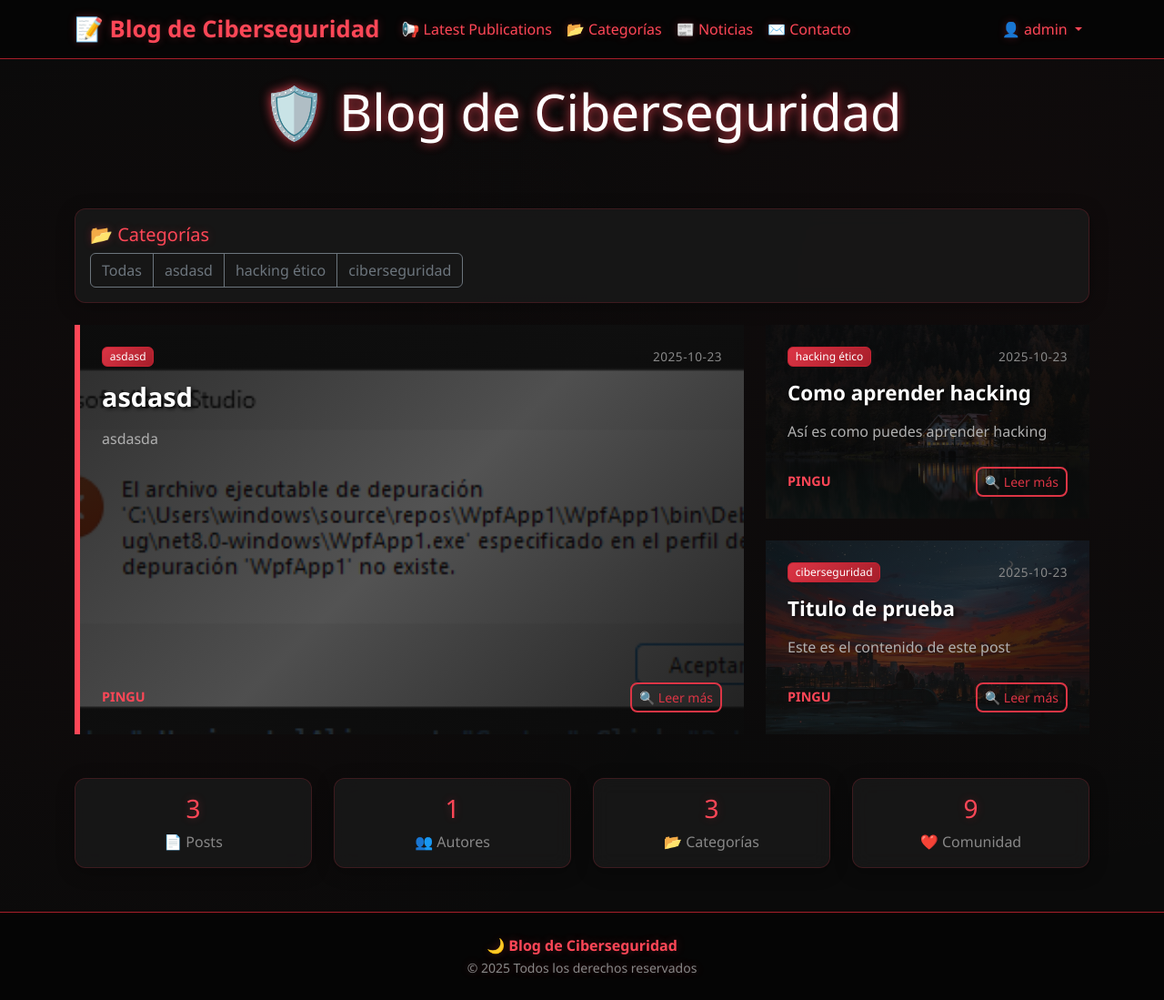
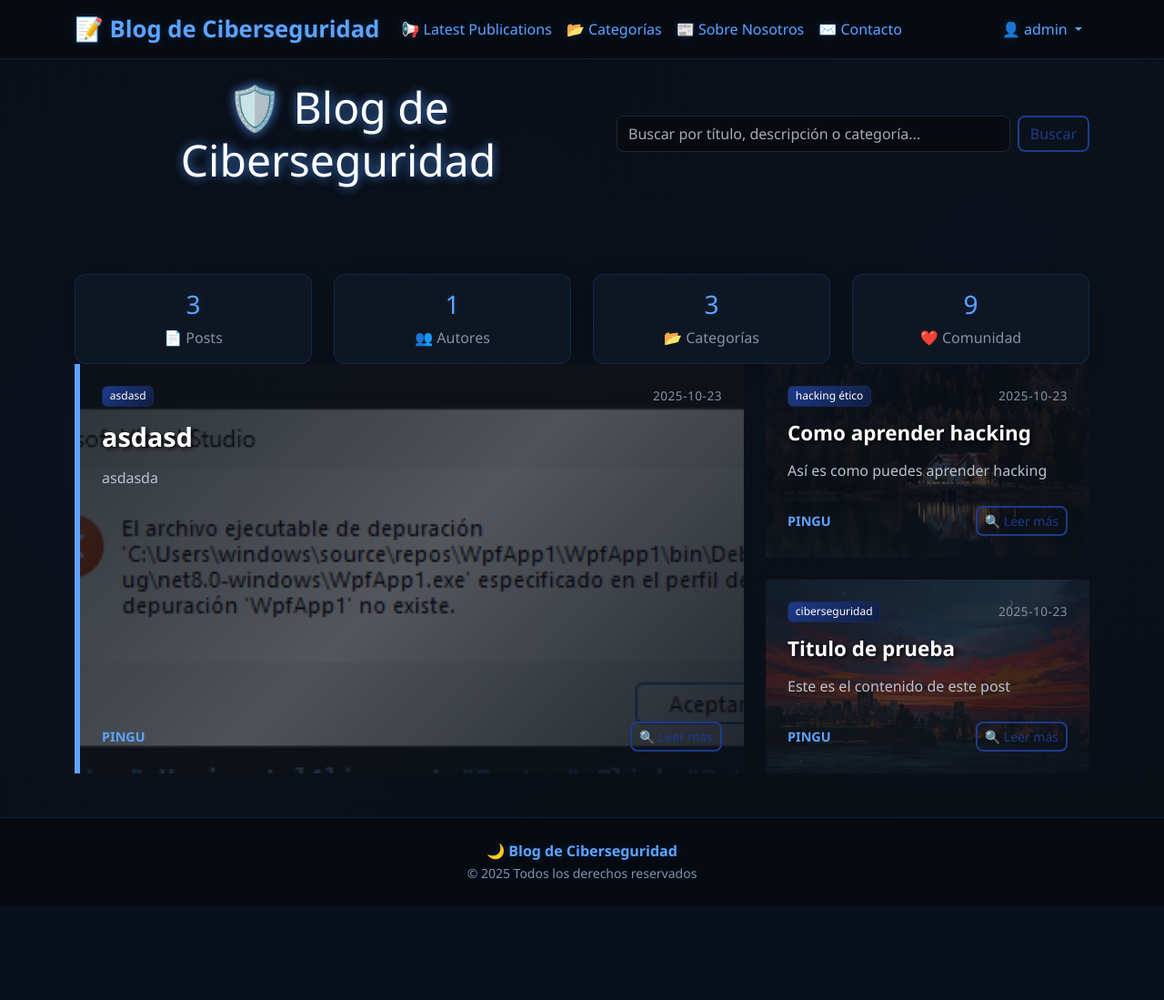
Before and after one commit to Maalfer/blog-pruebas, a Flask app: page / in a window 1280 px wide. Shown: the whole page at 91% size. After the commit the page ends 995 px from the top, so only its background shows below. Run offline with Flask 3, Linux system fonts and the light colour scheme; a user stored in the database is signed in; data comes from the database, SQL or seed files in the repository; some libraries are stand-ins or nearby versions.

Commit message:
Novedades

```diff
--- a/app.py
+++ b/app.py
@@ -104,11 +104,22 @@ def uploaded_file(filename):
 
 @app.route('/')
 def home():
+    q = request.args.get('q', '', type=str).strip()
     with get_db_connection() as conn:
-        posts = conn.execute('''
-            SELECT * FROM posts
-            ORDER BY date_created DESC
-        ''').fetchall()
+        if q:
+            like = f"%{q.lower()}%"
+            posts = conn.execute('''
+                SELECT id, title, content, author, category, image, date_created
+                FROM posts
+                WHERE LOWER(title) LIKE ? OR LOWER(content) LIKE ? OR LOWER(category) LIKE ?
+                ORDER BY date_created DESC
+            ''', (like, like, like)).fetchall()
+        else:
+            posts = conn.execute('''
+                SELECT id, title, content, author, category, image, date_created
+                FROM posts
+                ORDER BY date_created DESC
+            ''').fetchall()
         posts_list = []
         for post in posts:
             posts_list.append({
@@ -120,7 +131,38 @@ def home():
                 'image': post['image'],
                 'date_created': post['date_created']
             })
-        return render_template('home.html', posts=posts_list)
+        return render_template('home.html', posts=posts_list, q=q)
+
+@app.route('/search')
+def search():
+    q = request.args.get('q', '', type=str).strip()
+    with get_db_connection() as conn:
+        if q:
+            like = f"%{q.lower()}%"
+            posts = conn.execute('''
+                SELECT id, title, content, author, category, image, date_created
+                FROM posts
+                WHERE LOWER(title) LIKE ? OR LOWER(content) LIKE ? OR LOWER(category) LIKE ?
+                ORDER BY date_created DESC
+            ''', (like, like, like)).fetchall()
+        else:
+            posts = conn.execute('''
+                SELECT id, title, content, author, category, image, date_created
+                FROM posts
+                ORDER BY date_created DESC
+            ''').fetchall()
+    posts_list = []
+    for p in posts:
+        posts_list.append({
+            'id': p['id'],
+            'title': p['title'],
+            'content': p['content'],
+            'author': p['author'],
+            'category': p['category'],
+            'image': p['image'],
+            'date_created': p['date_created']
+        })
+    return render_template('partials/_posts_grid.html', posts=posts_list)
 
 @app.route('/latest-publications')
 def latest_publications():
@@ -175,7 +217,7 @@ def category_detail(cat_name):
         return render_template('category_empty.html', cat_name=cat_name), 404
     return render_template('category_detail.html', cat_name=cat_name, posts=posts)
 
-@app.route('/noticias')
+@app.route('/sobre-nosotros')
 def news():
     with get_db_connection() as conn:
         posts = conn.execute('''
@@ -184,7 +226,7 @@ def news():
             WHERE LOWER(category) = 'noticias'
             ORDER BY date_created DESC
         ''').fetchall()
-    return render_template('news.html', posts=posts)
+    return render_template('sobre-nosotros.html', posts=posts)
 
 @app.route('/contacto')
 def contact():
--- a/static/style.css
+++ b/static/style.css
@@ -1,17 +1,20 @@
-/* Variables de colores para el tema oscuro rojo */
+/* Variables de colores para el tema oscuro azul marino */
 :root {
-    --dark-bg: #0a0a0a;
-    --darker-bg: #050505;
-    --dark-card: #1a1a1a;
-    --dark-border: #2a2a2a;
-    --red-primary: #dc3545;
-    --red-dark: #c82333;
-    --red-darker: #a71e2a;
-    --red-glow: #ff4757;
-    --red-shadow: rgba(220, 53, 69, 0.3);
+    --dark-bg: #0a0f16;
+    --darker-bg: #070b11;
+    --dark-card: #111826;
+    --dark-border: #1d2635;
+
+    /* Reasignación de la paleta "roja" a azul marino */
+    --red-primary: #1e3a8a;   /* azul marino principal */
+    --red-dark: #152a5a;      /* azul marino más oscuro */
+    --red-darker: #0f1e40;    /* azul marino profundo */
+    --red-glow: #5ea3ff;      /* acento luminoso */
+    --red-shadow: rgba(30, 90, 200, 0.30); /* sombra azulada suave */
+
     --text-primary: #ffffff;
-    --text-secondary: #b0b0b0;
-    --text-muted: #888888;
+    --text-secondary: #b9c2d0;
+    --text-muted: #8691a3;
 }
 
 /* Estilos generales */
@@ -20,8 +23,8 @@ body.dark-theme {
     color: var(--text-primary);
     font-family: 'Segoe UI', Tahoma, Geneva, Verdana, sans-serif;
     background-image:
-        radial-gradient(circle at 15% 50%, rgba(220, 53, 69, 0.03) 0%, transparent 50%),
-        radial-gradient(circle at 85% 30%, rgba(220, 53, 69, 0.03) 0%, transparent 50%);
+        radial-gradient(circle at 15% 50%, rgba(30, 90, 200, 0.05) 0%, transparent 50%),
+        radial-gradient(circle at 85% 30%, rgba(30, 90, 200, 0.04) 0%, transparent 50%);
     min-height: 100vh;
 }
 
@@ -297,9 +300,9 @@ body.dark-theme {
 
 /* Efectos de glassmorphism */
 .glass-effect {
-    background: rgba(26, 26, 26, 0.8);
+    background: rgba(17, 24, 38, 0.8);
     backdrop-filter: blur(10px);
-    border: 1px solid rgba(220, 53, 69, 0.2);
+    border: 1px solid rgba(30, 90, 200, 0.25);
 }
 
 /* Animaciones sutiles */
@@ -330,11 +333,11 @@ body.dark-theme {
     background: linear-gradient(135deg, var(--red-dark), var(--red-primary));
 }
 
-/* Estilos para posts con im�genes de fondo */
+/* Estilos para posts con imágenes de fondo */
 .post-card-with-image {
     position: relative;
     overflow: hidden;
-    background: linear-gradient(135deg, rgba(26, 26, 26, 0.9), rgba(42, 42, 42, 0.8));
+    background: linear-gradient(135deg, rgba(17, 24, 38, 0.9), rgba(29, 38, 53, 0.8));
 }
 
 .post-card-with-image .card-background {
@@ -354,9 +357,9 @@ body.dark-theme {
     position: relative;
     z-index: 2;
     background: linear-gradient(135deg,
-        rgba(10, 10, 10, 0.85) 0%,
-        rgba(10, 10, 10, 0.7) 50%,
-        rgba(10, 10, 10, 0.9) 100%);
+        rgba(10, 15, 24, 0.85) 0%,
+        rgba(10, 15, 24, 0.7) 50%,
+        rgba(10, 15, 24, 0.9) 100%);
     height: 100%;
     display: flex;
     flex-direction: column;
@@ -367,17 +370,17 @@ body.dark-theme {
 
 .post-card-with-image:hover .card-background {
     transform: scale(1.1);
-    filter: brightness(0.8) contrast(1.1);
+    filter: brightness(0.9) contrast(1.1);
 }
 
 .post-card-with-image:hover .card-content {
     background: linear-gradient(135deg,
-        rgba(220, 53, 69, 0.1) 0%,
-        rgba(10, 10, 10, 0.8) 50%,
-        rgba(10, 10, 10, 0.95) 100%);
+        rgba(30, 90, 200, 0.10) 0%,
+        rgba(10, 15, 24, 0.8) 50%,
+        rgba(10, 15, 24, 0.95) 100%);
 }
 
-/* Efecto de overlay rojo al hover */
+/* Efecto de overlay azul al hover */
 .post-card-with-image::before {
     content: '';
     position: absolute;
@@ -386,8 +389,8 @@ body.dark-theme {
     width: 100%;
     height: 100%;
     background: linear-gradient(45deg,
-        rgba(220, 53, 69, 0) 0%,
-        rgba(220, 53, 69, 0.1) 100%);
+        rgba(30, 90, 200, 0) 0%,
+        rgba(30, 90, 200, 0.12) 100%);
     opacity: 0;
     transition: opacity 0.3s ease;
     z-index: 2;
@@ -493,75 +495,21 @@ body.dark-theme {
     margin-bottom: 2rem;
 }
 
-.post-item-large {
-    grid-column: span 8;
-    grid-row: span 2;
-    min-height: 400px;
-}
+.post-item-large { grid-column: span 8; grid-row: span 2; min-height: 400px; }
+.post-item-medium { grid-column: span 6; grid-row: span 1; min-height: 250px; }
+.post-item-small { grid-column: span 4; grid-row: span 1; min-height: 200px; }
+.post-item-tall { grid-column: span 4; grid-row: span 2; min-height: 400px; }
+.post-item-wide { grid-column: span 8; grid-row: span 1; min-height: 200px; }
 
-.post-item-medium {
-    grid-column: span 6;
-    grid-row: span 1;
-    min-height: 250px;
-}
+/* Estilos específicos para diferentes tamaños de cards */
+.post-card-featured { border-left: 6px solid var(--red-glow); }
+.post-card-featured .card-title { font-size: 1.8rem; margin-bottom: 1rem; }
+.post-card-standard .card-title { font-size: 1.4rem; margin-bottom: 0.8rem; }
+.post-card-compact .card-title { font-size: 1.2rem; margin-bottom: 0.5rem; }
 
-.post-item-small {
-    grid-column: span 4;
-    grid-row: span 1;
-    min-height: 200px;
-}
-
-.post-item-tall {
-    grid-column: span 4;
-    grid-row: span 2;
-    min-height: 400px;
-}
-
-.post-item-wide {
-    grid-column: span 8;
-    grid-row: span 1;
-    min-height: 200px;
-}
-
-/* Estilos espec�ficos para diferentes tama�os de cards */
-.post-card-featured {
-    border-left: 6px solid var(--red-glow);
-}
-
-.post-card-featured .card-title {
-    font-size: 1.8rem;
-    margin-bottom: 1rem;
-}
-
-.post-card-standard .card-title {
-    font-size: 1.4rem;
-    margin-bottom: 0.8rem;
-}
-
-.post-card-compact .card-title {
-    font-size: 1.2rem;
-    margin-bottom: 0.5rem;
-}
-
-.post-date {
-    font-size: 0.85rem;
-    color: var(--text-muted);
-    font-weight: 500;
-    letter-spacing: 0.5px;
-}
-
-.post-author {
-    font-size: 0.9rem;
-    color: var(--red-glow);
-    font-weight: 600;
-    text-transform: uppercase;
-}
-
-.post-excerpt {
-    line-height: 1.6;
-    color: var(--text-secondary);
-    margin-bottom: 1rem;
-}
+.post-date { font-size: 0.85rem; color: var(--text-muted); font-weight: 500; letter-spacing: 0.5px; }
+.post-author { font-size: 0.9rem; color: var(--red-glow); font-weight: 600; text-transform: uppercase; }
+.post-excerpt { line-height: 1.6; color: var(--text-secondary); margin-bottom: 1rem; }
 
 /* Patrones de grid para diferentes cantidades de posts */
 .grid-pattern-1 .post-item:nth-child(1) { grid-column: span 8; grid-row: span 2; }
--- a/templates/base.html
+++ b/templates/base.html
@@ -30,8 +30,8 @@
                             </a>
                         </li>
                         <li class="nav-item">
-                            <a class="nav-link text-red-glow {% if request.path.startswith('/noticias') %}active{% endif %}" href="{{ url_for('news') }}">
-                                📰 Noticias
+                            <a class="nav-link text-red-glow {% if request.path.startswith('/sobre-nosotros') %}active{% endif %}" href="{{ url_for('news') }}">
+                                📰 Sobre Nosotros
                             </a>
                         </li>
                         <li class="nav-item">
--- a/templates/home.html
+++ b/templates/home.html
@@ -5,88 +5,26 @@
 {% block content %}
 <div class="row">
     <div class="col-12 text-center mb-5">
-        <h1 class="display-4 mb-4 text-glow-animate">🛡️ Blog de Ciberseguridad</h1>
+        <div class="d-flex flex-column flex-md-row align-items-center justify-content-center gap-3">
+            <h1 class="display-5 m-0 text-glow-animate">🛡️ Blog de Ciberseguridad</h1>
+            <form class="d-flex" role="search" method="get" action="{{ url_for('home') }}" id="search-form" style="max-width: 520px; width: 100%;">
+                <input
+                    class="form-control me-2"
+                    id="q"
+                    name="q"
+                    type="search"
+                    placeholder="Buscar por título, descripción o categoría..."
+                    aria-label="Buscar"
+                    value="{{ q|default('') }}"
+                    autocomplete="off"
+                >
+                <button class="btn btn-outline-primary" type="submit">Buscar</button>
+            </form>
+        </div>
+
     </div>
 </div>
 
-<div class="row mb-4">
-    <div class="col-12">
-        <div class="card glass-effect">
-            <div class="card-body">
-                <h5 class="card-title text-red-glow">📂 Categorías</h5>
-                <div class="btn-group" role="group">
-                    <a href="{{ url_for('home') }}" class="btn btn-outline-secondary">Todas</a>
-                    {% set categories = [] %}
-                    {% for post in posts %}
-                        {% if post.category not in categories %}
-                            {% set _ = categories.append(post.category) %}
-                            <a href="{{ url_for('category_detail', cat_name=post.category) }}" class="btn btn-outline-secondary">{{ post.category }}</a>
-                        {% endif %}
-                    {% endfor %}
-                </div>
-            </div>
-        </div>
-    </div>
-</div>
-
-<div class="post-grid capture-layout">
-    {% if posts %}
-        {% for post in posts %}
-        <div class="post-item post-card-with-image
-            {% if loop.index == 1 %}post-card-featured
-            {% elif loop.index <= 3 %}post-card-standard
-            {% else %}post-card-compact{% endif %}">
-            <div class="card-background"
-                 style="background-image: url('{{ url_for('uploaded_file', filename=post.image) }}');">
-            </div>
-            <div class="card-content">
-                <div>
-                    <div class="d-flex justify-content-between align-items-center mb-3">
-                        <a class="badge bg-primary text-decoration-none" href="{{ url_for('category_detail', cat_name=post.category) }}">{{ post.category }}</a>
-                        <small class="post-date">{{ post.date_created[:10] }}</small>
-                    </div>
-                    <h5 class="card-title mb-3">
-                        {{ post.title }}
-                    </h5>
-                    {% if loop.index == 1 %}
-                    <p class="post-excerpt mb-4">
-                        {{ post.content[:200] }}{% if post.content|length > 200 %}...{% endif %}
-                    </p>
-                    {% elif loop.index <= 3 %}
-                    <p class="post-excerpt mb-3">
-                        {{ post.content[:120] }}{% if post.content|length > 120 %}...{% endif %}
-                    </p>
-                    {% else %}
-                    <p class="post-excerpt mb-2">
-                        {{ post.content[:80] }}{% if post.content|length > 80 %}...{% endif %}
-                    </p>
-                    {% endif %}
-                </div>
-                <div class="d-flex justify-content-between align-items-center">
-                    <small class="post-author">{{ post.author }}</small>
-                    <a href="{{ url_for('view_post', post_id=post.id) }}" class="btn btn-outline-primary btn-sm">
-                        🔍 Leer más
-                    </a>
-                </div>
-            </div>
-        </div>
-        {% endfor %}
-    {% else %}
-        <div class="col-12">
-            <div class="card glass-effect">
-                <div class="card-body text-center py-5">
-                    <h5 class="card-title text-red-glow">📭 No hay posts aún</h5>
-                    <p class="card-text text-muted-red">Sé el primero en publicar algo en la oscuridad...</p>
-                    {% if session.user %}
-                        <a href="{{ url_for('create_post') }}" class="btn-red-solid">✏️ Crear Primer Post</a>
-                    {% else %}
-                        <a href="{{ url_for('register') }}" class="btn-red-solid">📝 Regístrate para publicar</a>
-                    {% endif %}
-                </div>
-            </div>
-        </div>
-    {% endif %}
-</div>
 
 <div class="row mt-5">
     <div class="col-md-3 col-6 text-center">
@@ -117,13 +55,13 @@
         <div class="card glass-effect">
             <div class="card-body">
                 <h3 class="text-red-glow">
-                    {% set categories = [] %}
+                    {% set cats = [] %}
                     {% for post in posts %}
-                        {% if post.category not in categories %}
-                            {% set _ = categories.append(post.category) %}
+                        {% if post.category not in cats %}
+                            {% set _ = cats.append(post.category) %}
                         {% endif %}
                     {% endfor %}
-                    {{ categories|length }}
+                    {{ cats|length }}
                 </h3>
                 <p class="mb-0 text-muted-red">📂 Categorías</p>
             </div>
@@ -138,4 +76,47 @@
         </div>
     </div>
 </div>
+
+<div id="posts-grid">
+    {% include 'partials/_posts_grid.html' %}
+</div>
+
+
+<script>
+(function() {
+    const input = document.getElementById('q');
+    const grid = document.getElementById('posts-grid');
+    const form = document.getElementById('search-form');
+
+    let t = null;
+
+    function update(q) {
+        const url = new URL('{{ url_for("search") }}', window.location.origin);
+        if (q) url.searchParams.set('q', q);
+        fetch(url, { headers: { 'X-Requested-With': 'XMLHttpRequest' } })
+            .then(r => r.text())
+            .then(html => { grid.innerHTML = html; })
+            .catch(() => {});
+    }
+
+    input.addEventListener('input', function() {
+        const q = this.value.trim();
+        if (t) clearTimeout(t);
+        t = setTimeout(() => update(q), 300);
+    });
+
+    form.addEventListener('submit', function(e) {
+        e.preventDefault();
+        update(input.value.trim());
+        const params = new URLSearchParams(window.location.search);
+        if (input.value.trim()) {
+            params.set('q', input.value.trim());
+        } else {
+            params.delete('q');
+        }
+        const newUrl = `${window.location.pathname}?${params.toString()}`;
+        window.history.replaceState({}, '', newUrl);
+    });
+})();
+</script>
 {% endblock %}
--- /dev/null
+++ b/templates/partials/_posts_grid.html
@@ -0,0 +1,53 @@
+<div class="post-grid capture-layout">
+    {% if posts %}
+        {% for post in posts %}
+        <div class="post-item post-card-with-image
+            {% if loop.index == 1 %}post-card-featured
+            {% elif loop.index <= 3 %}post-card-standard
+            {% else %}post-card-compact{% endif %}">
+            <div class="card-background"
+                 style="background-image: url('{{ url_for('uploaded_file', filename=post.image) }}');">
+            </div>
+            <div class="card-content">
+                <div>
+                    <div class="d-flex justify-content-between align-items-center mb-3">
+                        <a class="badge bg-primary text-decoration-none" href="{{ url_for('category_detail', cat_name=post.category) }}">{{ post.category }}</a>
+                        <small class="post-date">{{ post.date_created[:10] }}</small>
+                    </div>
+                    <h5 class="card-title mb-3">
+                        {{ post.title }}
+                    </h5>
+                    {% if loop.index == 1 %}
+                    <p class="post-excerpt mb-4">
+                        {{ post.content[:200] }}{% if post.content|length > 200 %}...{% endif %}
+                    </p>
+                    {% elif loop.index <= 3 %}
+                    <p class="post-excerpt mb-3">
+                        {{ post.content[:120] }}{% if post.content|length > 120 %}...{% endif %}
+                    </p>
+                    {% else %}
+                    <p class="post-excerpt mb-2">
+                        {{ post.content[:80] }}{% if post.content|length > 80 %}...{% endif %}
+                    </p>
+                    {% endif %}
+                </div>
+                <div class="d-flex justify-content-between align-items-center">
+                    <small class="post-author">{{ post.author }}</small>
+                    <a href="{{ url_for('view_post', post_id=post.id) }}" class="btn btn-outline-primary btn-sm">
+                        🔍 Leer más
+                    </a>
+                </div>
+            </div>
+        </div>
+        {% endfor %}
+    {% else %}
+        <div class="col-12">
+            <div class="card glass-effect">
+                <div class="card-body text-center py-5">
+                    <h5 class="card-title text-red-glow">📭 No hay resultados</h5>
+                    <p class="card-text text-muted-red">Prueba con otro término de búsqueda.</p>
+                </div>
+            </div>
+        </div>
+    {% endif %}
+</div>
```
Also changed, not shown: other parts of static/style.css (+38 -118 lines), templates/sobre-nosotros.html (renamed from templates/contact.html).
